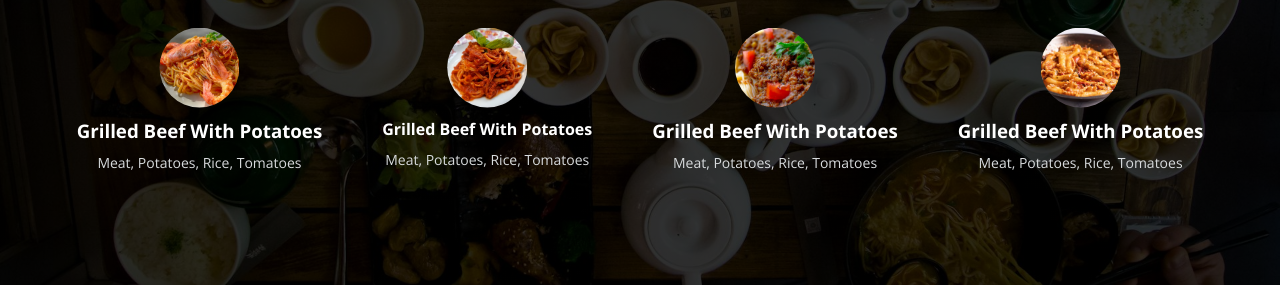
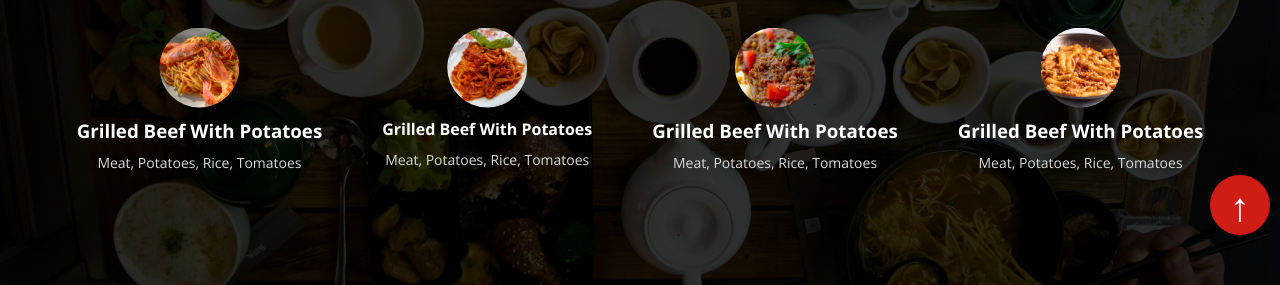
Before and after one commit to NathanaelMutua/sarova-eateries-code-along, a website built with Vite: page index.html in a window 1280 px wide. Shown: the part 515-800 px from the top of the page. Built offline with nearby package versions, Linux system fonts and the light colour scheme.

Commit message:
Implement scroll to top

```diff
--- a/index.html
+++ b/index.html
@@ -21,7 +21,7 @@
     />
   </head>
   <body>
-    <header class="header">
+    <header class="header" id="header">
       <div class="header-contact">
         <div class="header-contact-item">
           <i class="fa-solid fa-phone"></i>
@@ -44,7 +44,7 @@
           <ol class="header-nav-list">
             <li class="header-nav-list-item"><a href="#">home</a></li>
             <li class="header-nav-list-item"><a href="#">about</a></li>
-            <li class="header-nav-list-item"><a href="#">menu</a></li>
+            <li class="header-nav-list-item"><a href="#menu">menu</a></li>
             <li class="header-nav-list-item"><a href="#">stories</a></li>
             <li class="header-nav-list-item"><a href="#">contact</a></li>
             <li><a href="#" class="header-cta-btn">Book a table</a></li>
@@ -56,6 +56,10 @@
         </button>
       </div>
     </header>
+
+    <a href="#header" class="scroll-to-top">
+      &uarr;
+    </a>
 
     <!-- Hero section -->
     <section class="hero-section">
@@ -194,7 +198,7 @@
     <!-- end of special dishes section -->
 
     <!-- Menu section -->
-    <section class="menu-section">
+    <section class="menu-section" id="menu">
       <div class="title">
         <span class="title-back-text">specialties</span>
         <h2 class="title-main">our menu</h2>
--- a/style.css
+++ b/style.css
@@ -20,6 +20,7 @@ html {
   --color-grey-dark: #797877;
   --color-black-main: #000000;
   --color-black-light: #262626;
+  scroll-behavior: smooth;
 }
 
 body {
@@ -170,6 +171,27 @@ body {
   border-radius: 5px;
   font-weight: 600;
 }
+
+/* Scroll to top button */
+.scroll-to-top {
+  --scroll-to-top-length: 6rem;
+  width: var(--scroll-to-top-length);
+  height: var(--scroll-to-top-length);
+  background-color: var(--color-primary);
+  display: flex;
+  justify-content: center;
+  align-items: center;
+  border-radius: 50%;
+  font-size: 4rem;
+  color: var(--color-white);
+  text-decoration: none;
+  font-weight: bolder;
+  position: fixed;
+  bottom: 5rem;
+  right: 1rem;
+  z-index: 100000000;
+}
+/* End of scroll to top button */
 
 /* Hero section stylings */
 .hero-section {
```
